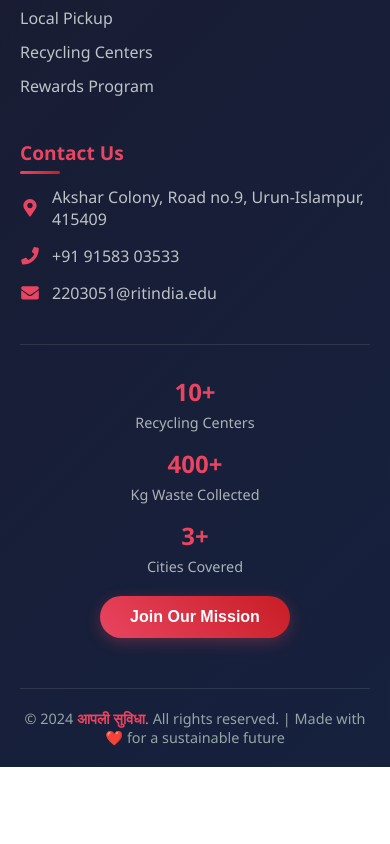
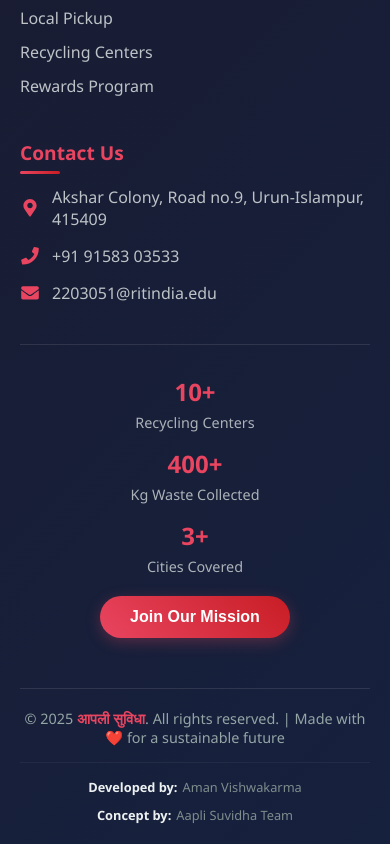
Before and after one commit to vishnandaman/ECycleHub, a React (Vite) app in the folder frontend/: page / in a window 390 px wide. Shown: the part 7269-8113 px from the top of the page. Before the commit the page ends 8036 px from the top, so only its background shows below. Built offline with nearby package versions, Linux system fonts and the light colour scheme; no server answers.

Commit message:
Add developer and concept credits to footer
- Add 'Developed by: Aman Vishwakarma' credit
- Add 'Concept by: Aapli Suvidha Team' credit
- Update copyright year to 2025
- Add responsive styling for credits section
- Improve footer layout with proper spacing and borders

```diff
--- a/frontend/src/pages/Footer.jsx
+++ b/frontend/src/pages/Footer.jsx
@@ -96,7 +96,11 @@ const Footer = () => {
         </div>
 
         <div className="copyright">
-          <p>© 2024 <strong>आपली सुविधा</strong>. All rights reserved. | Made with ❤️ for a sustainable future</p>
+          <p>© 2025 <strong>आपली सुविधा</strong>. All rights reserved. | Made with ❤️ for a sustainable future</p>
+          <div className="credits">
+            <p><strong>Developed by:</strong> Aman Vishwakarma</p>
+            <p><strong>Concept by:</strong> Aapli Suvidha Team</p>
+          </div>
         </div>
       </div>
     </footer>
--- a/frontend/src/styles/Footer.css
+++ b/frontend/src/styles/Footer.css
@@ -29,5 +29,46 @@
 .copyright { text-align: center; padding-top: 20px; border-top: 1px solid rgba(255,255,255,.1); }
 .copyright p { font-size: .9rem; color: #95a5a6; margin: 0; }
 .copyright strong { color: var(--color-accent); }
-@media (max-width: 768px) { .footer { padding: 40px 0 20px; } .footer-sections { grid-template-columns: 1fr; gap: 30px; } .footer-bottom { flex-direction: column; gap: 20px; text-align: center; } .footer-stats { gap: 20px; } .stat-number { font-size: 1.5rem; } .stat-label { font-size: .8rem; } .footer-brand h3 { font-size: 1.5rem; } .footer-logo { height: 40px; } }
+
+.credits {
+  margin-top: 15px;
+  padding-top: 15px;
+  border-top: 1px solid rgba(255,255,255,.05);
+  display: flex;
+  justify-content: center;
+  gap: 30px;
+  flex-wrap: wrap;
+}
+
+.credits p {
+  font-size: 0.85rem;
+  color: #7f8c8d;
+  margin: 0;
+  display: flex;
+  align-items: center;
+  gap: 5px;
+}
+
+.credits strong {
+  color: #ecf0f1;
+  font-weight: 600;
+}
+@media (max-width: 768px) {
+  .footer { padding: 40px 0 20px; }
+  .footer-sections { grid-template-columns: 1fr; gap: 30px; }
+  .footer-bottom { flex-direction: column; gap: 20px; text-align: center; }
+  .footer-stats { gap: 20px; }
+  .stat-number { font-size: 1.5rem; }
+  .stat-label { font-size: .8rem; }
+  .footer-brand h3 { font-size: 1.5rem; }
+  .footer-logo { height: 40px; }
+  .credits {
+    flex-direction: column;
+    gap: 10px;
+    align-items: center;
+  }
+  .credits p {
+    font-size: 0.8rem;
+  }
+}
 @media (max-width: 480px) { .footer-stats { flex-direction: column; gap: 15px; } .social-links { justify-content: center; } .footer-section h4 { font-size: 1.2rem; } .footer-logo { height: 35px; } }
```
